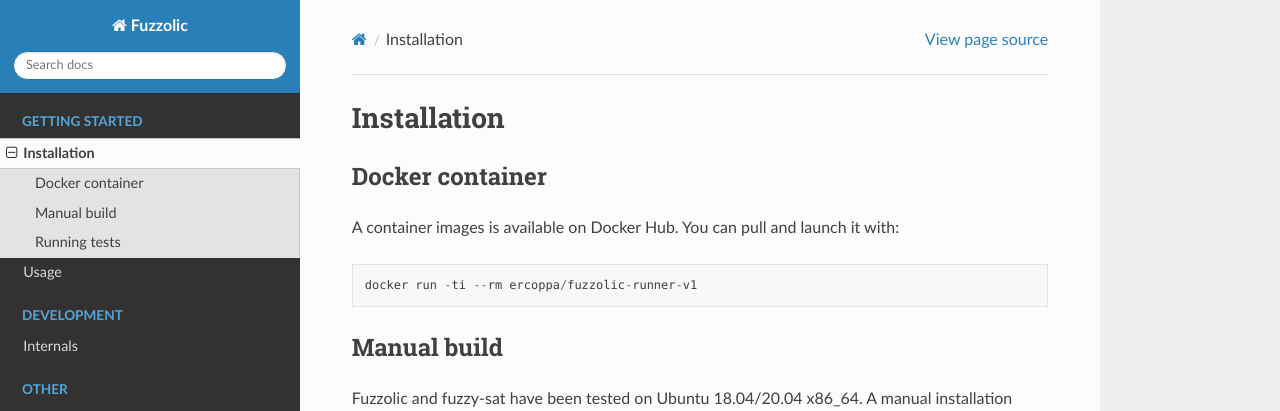
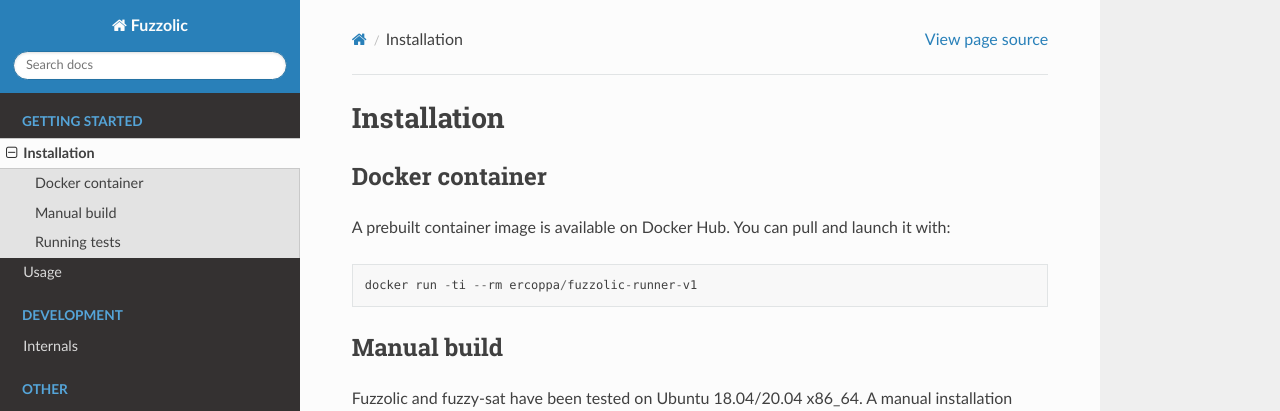
Before and after one commit to season-lab/fuzzolic, a Sphinx documentation site: the page built from docs/install.md, in a window 1280 px wide and 1004 px high. Shown: the top 411 px of the window. Built offline with Sphinx 7.4.7 and the Read the Docs theme 2.0.0, drawn with Linux system fonts in a browser that asks for light colours.

Commit message:
Update install.md

````diff
--- a/docs/install.md
+++ b/docs/install.md
@@ -1,7 +1,7 @@
 # Installation
 
 ## Docker container
-A container images is available on Docker Hub. You can pull and launch it with:
+A prebuilt container image is available on Docker Hub. You can pull and launch it with:
 ```
 docker run -ti --rm ercoppa/fuzzolic-runner-v1
 ```
````
